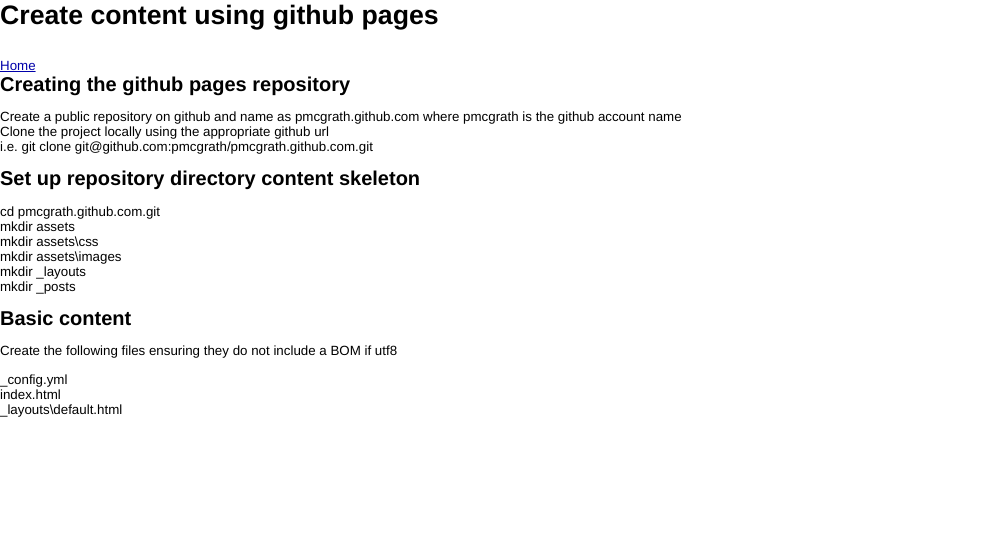
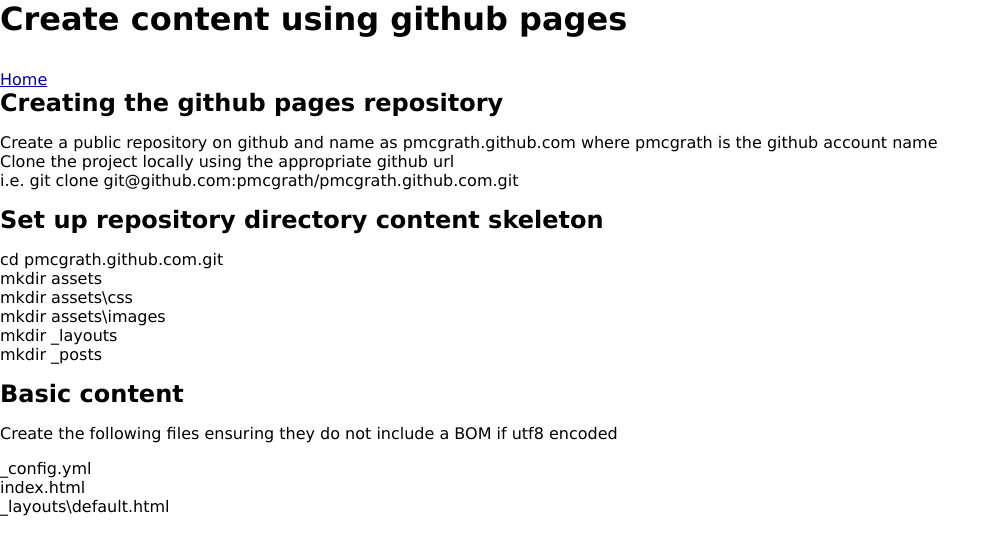
Before and after one commit to pmcgrath/pmcgrath.github.com, a Jekyll site: the page built from _posts/2012-07-08-create-content-using-github-pages.md, in a window 1280 px wide. Shown: the top 555 px of the page, without its empty margins (0-1000 px from the left). Built offline with Jekyll 4.4.1, drawn with Linux system fonts in a browser that asks for light colours.

Commit message:
Altered font

```diff
--- a/_posts/2012-07-08-create-content-using-github-pages.md
+++ b/_posts/2012-07-08-create-content-using-github-pages.md
@@ -17,7 +17,7 @@
 mkdir \_posts
 
 ## Basic content
-Create the following files ensuring they do not include a BOM if utf8
+Create the following files ensuring they do not include a BOM if utf8 encoded
 * \_config.yml
 * index.html
 * \_layouts\default.html
--- a/assets/css/default.css
+++ b/assets/css/default.css
@@ -7,8 +7,7 @@
 
 body {
   background-color: white;
-  font: 13.34px helvetica, arial, clean, sans-serif;
-  *font-size: small;
+  font-family: verdana;
 }
 
 h1 {
```
